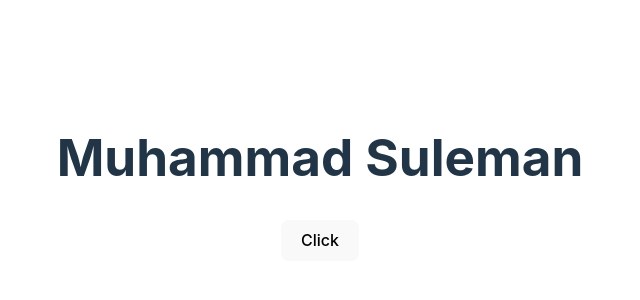
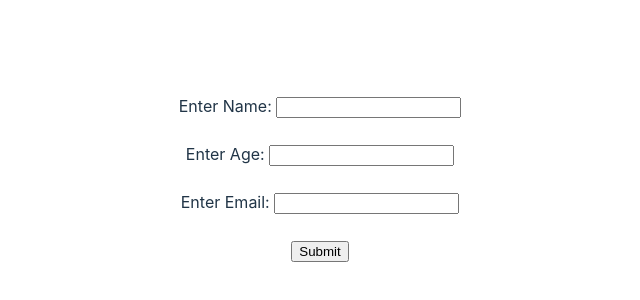
Before and after one commit to Muhammad-Sulman/ReactFirstApp, a React (Vite) app in the folder react-App1.0/: page / in a window 1280 px wide. Shown: the part 222-522 px from the top of the page, without its empty margins (320-960 px from the left). Built offline with nearby package versions, Linux system fonts and the light colour scheme.

Commit message:
50 | UnControlled Component In React | React Forms

```diff
--- a/react-App1.0/src/App.jsx
+++ b/react-App1.0/src/App.jsx
@@ -1,4 +1,5 @@
 import './App.css';
+import UnControlled_Comp from './UnControlled_Comp';
 // import Stylesheet1 from './Stylesheet1';
 // import Stylesheet2 from './Stylesheet2';
 // import Externalcss from './Externalcss';
@@ -21,7 +22,7 @@
 // import StylingComponent from './StylingComponent';
 // import BsComponent from './BsComponent';
 
-import Refs from "./Refs";
+// import Refs from "./Refs";
 
 // import MultipleCheckBoxes from "./MultipleCheckBoxes";
 
@@ -99,7 +100,8 @@
           {/* <MultipleInputinfun_comp/> */}
           {/* <OtherInputs/> */}
           {/* <MultipleCheckBoxes/> */}
-          <Refs/>
+          {/* <Refs/> */}
+          <UnControlled_Comp/>
 
 
       </>
--- /dev/null
+++ b/react-App1.0/src/UnControlled_Comp.jsx
@@ -0,0 +1,46 @@
+import React from 'react'
+import { createRef } from 'react'
+
+export default class UnControlled_Comp extends React.Component {
+    constructor(props) {
+        super(props)
+        this.nameRef = createRef();
+        this.ageRef = createRef();
+    }
+
+    componentDidMount(){
+        console.log(this.nameRef);
+        console.log(this.ageRef)
+    }
+
+    handleSubmit = (e) => {
+        e.preventDefault();
+        // console.log("Name = ", e.target[0].value);
+        // console.log("Name = ", e.target[1].value);
+        //method 1
+        console.log("Name = ", this.nameRef.current.value);
+        console.log("Name = ", this.ageRef.current.value);
+        // method 2
+        let email = document.getElementById('email').value;
+        console.log("Email = ", email);
+    }
+
+    render() {
+    return (
+            <div>
+                <form onSubmit={this.handleSubmit}>
+                    <label htmlFor="">Enter Name: </label>
+                    <input type="text" ref={this.nameRef} />
+                    <br /><br />
+                    <label htmlFor="">Enter Age: </label>
+                    <input type="number" ref={this.ageRef} />
+                    <br /><br />
+                    <label htmlFor="">Enter Email: </label>
+                    <input type="email" id='email' />
+                    <br /><br />
+                    <input type="submit" value="Submit" />
+                </form>
+            </div>
+        )
+    }
+}
```
